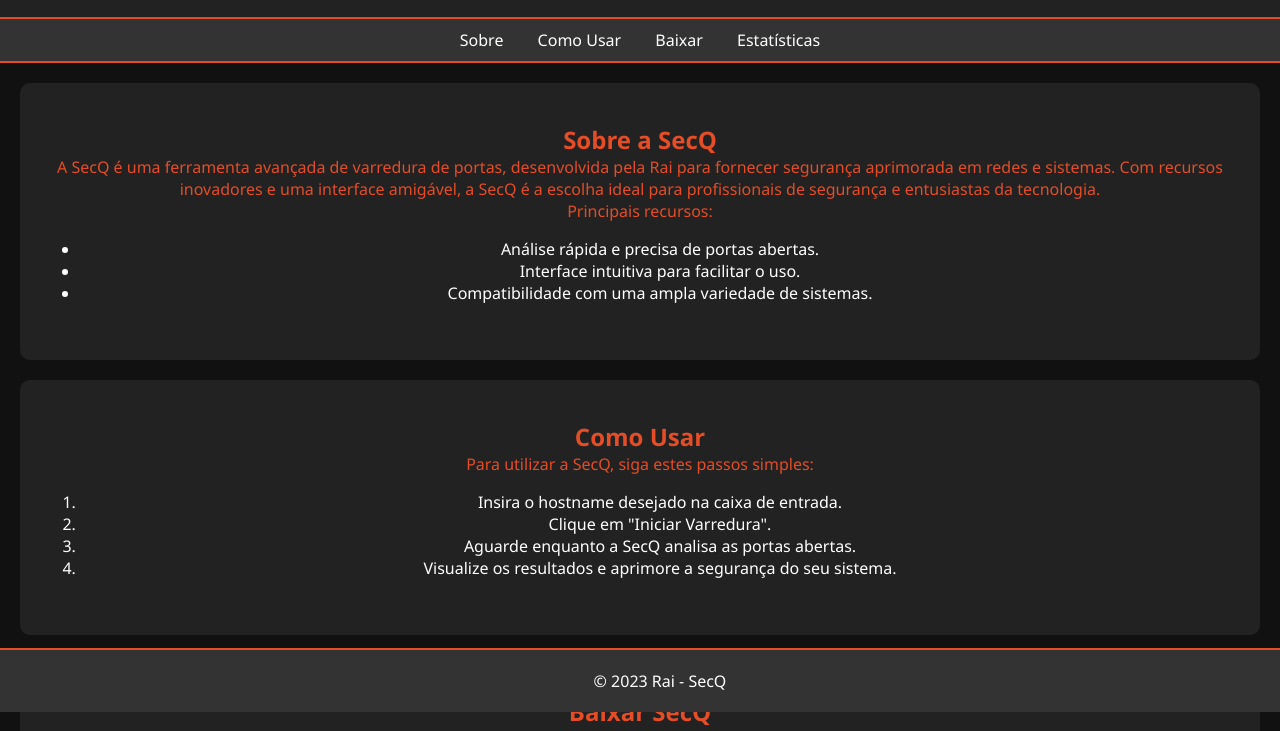
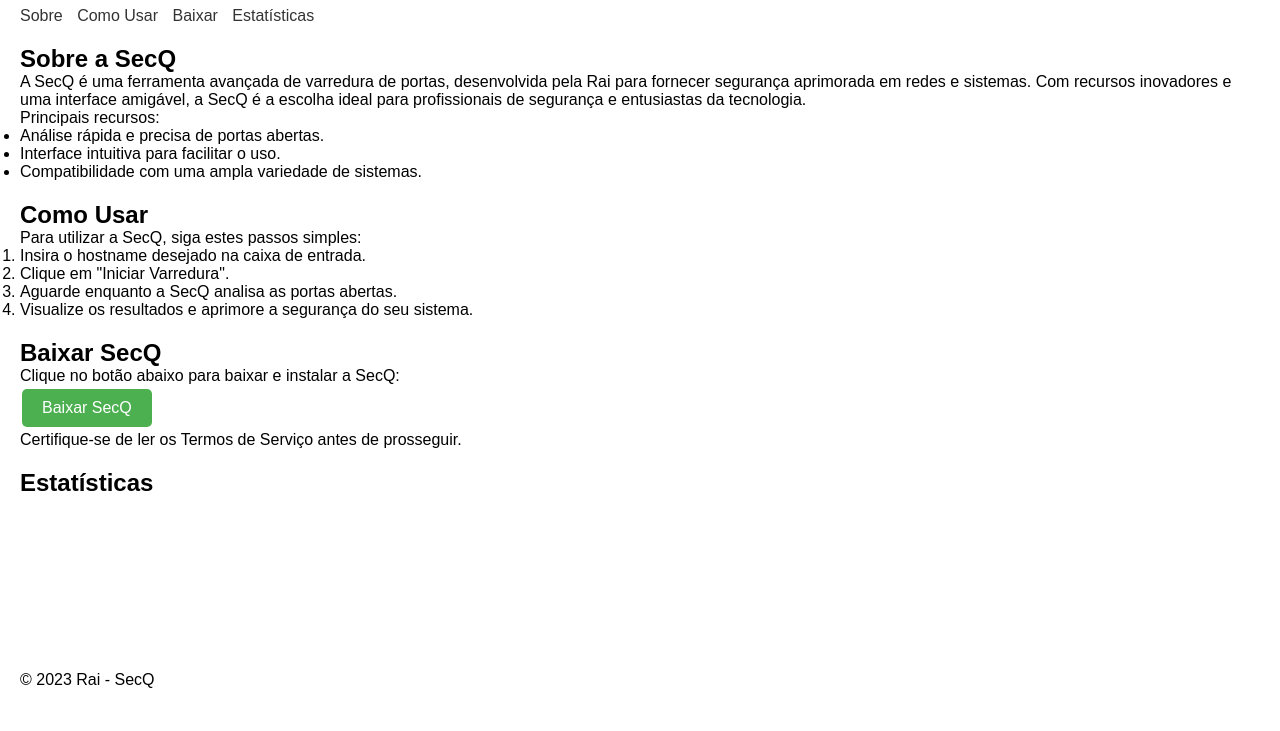
Before and after one commit to RaiProjct/RaiProjct.github.io, a plain HTML site: page SecQ/index.html in a window 1280 px wide. Shown: the part 88-819 px from the top of the page. Drawn offline with nearby package versions, Linux system fonts and the light colour scheme.

Commit message:
update SecQ/styles.css

```diff
--- a/SecQ/styles.css
+++ b/SecQ/styles.css
@@ -1,107 +1,43 @@
+/* Reset de estilos e outras configurações globais... */
+
 body {
-    background-color: #111;
-    color: #fff;
+    font-family: 'Arial', sans-serif;
     margin: 0;
     padding: 0;
-    font-family: 'Segoe UI', Tahoma, Geneva, Verdana, sans-serif;
+    box-sizing: border-box;
 }
 
-header {
-    background-color: #222;
-    padding: 20px;
-    text-align: center;
-    border-bottom: 2px solid #e44d26;
+header, nav, section, footer {
+    margin: 20px;
 }
 
-h1, h2, p {
-    color: #e44d26;
+h1, h2, p, ul, ol, li {
     margin: 0;
-}
-
-nav {
-    background-color: #333;
-    padding: 10px;
-    text-align: center;
-    border-bottom: 2px solid #e44d26;
+    padding: 0;
 }
 
 nav a {
-    color: #fff;
     text-decoration: none;
-    margin: 0 15px;
-    transition: color 0.3s ease;
-}
-
-nav a:hover {
-    color: #e44d26;
-}
-
-section {
-    padding: 40px 20px;
-    text-align: center;
-    background-color: #222;
-    border-radius: 10px;
-    margin: 20px;
+    color: #333;
+    margin-right: 10px;
 }
 
 button {
-    background-color: #e44d26;
-    color: #fff;
+    background-color: #4CAF50;
+    color: white;
     border: none;
-    border-radius: 5px;
-    padding: 15px 30px;
-    font-size: 18px;
+    padding: 10px 20px;
+    text-align: center;
+    text-decoration: none;
+    display: inline-block;
+    font-size: 16px;
+    margin: 4px 2px;
     cursor: pointer;
-    transition: background-color 0.3s ease;
-}
-
-button:hover {
-    background-color: #d03d20;
-}
-
-/* Adicionando estilos responsivos */
-@media (max-width: 768px) {
-    nav {
-        display: flex;
-        flex-direction: column;
-    }
-
-    nav a {
-        margin: 10px 0;
-    }
-}
-
-/* Adicionando animações */
-@keyframes fadeIn {
-    from {
-        opacity: 0;
-    }
-    to {
-        opacity: 1;
-    }
-}
-
-footer {
-    background-color: #333;
-    color: #fff;
-    padding: 20px;
-    text-align: center;
-    border-top: 2px solid #e44d26;
-    position: fixed;
-    bottom: 0;
-    width: 100%;
-}
-
-/* Estilos para o gráfico */
-#chart-container {
-    background-color: #444;
-    padding: 20px;
-    margin-top: 20px;
     border-radius: 5px;
 }
 
-/* Estilos para tornar o gráfico responsivo */
-canvas {
-    max-width: 100%;
-    height: auto;
-}
+/* Responsividade */
+@media only screen and (max-width: 600px) {
+    header, nav, section, footer {
+        margin: 10px;
+    }
```
